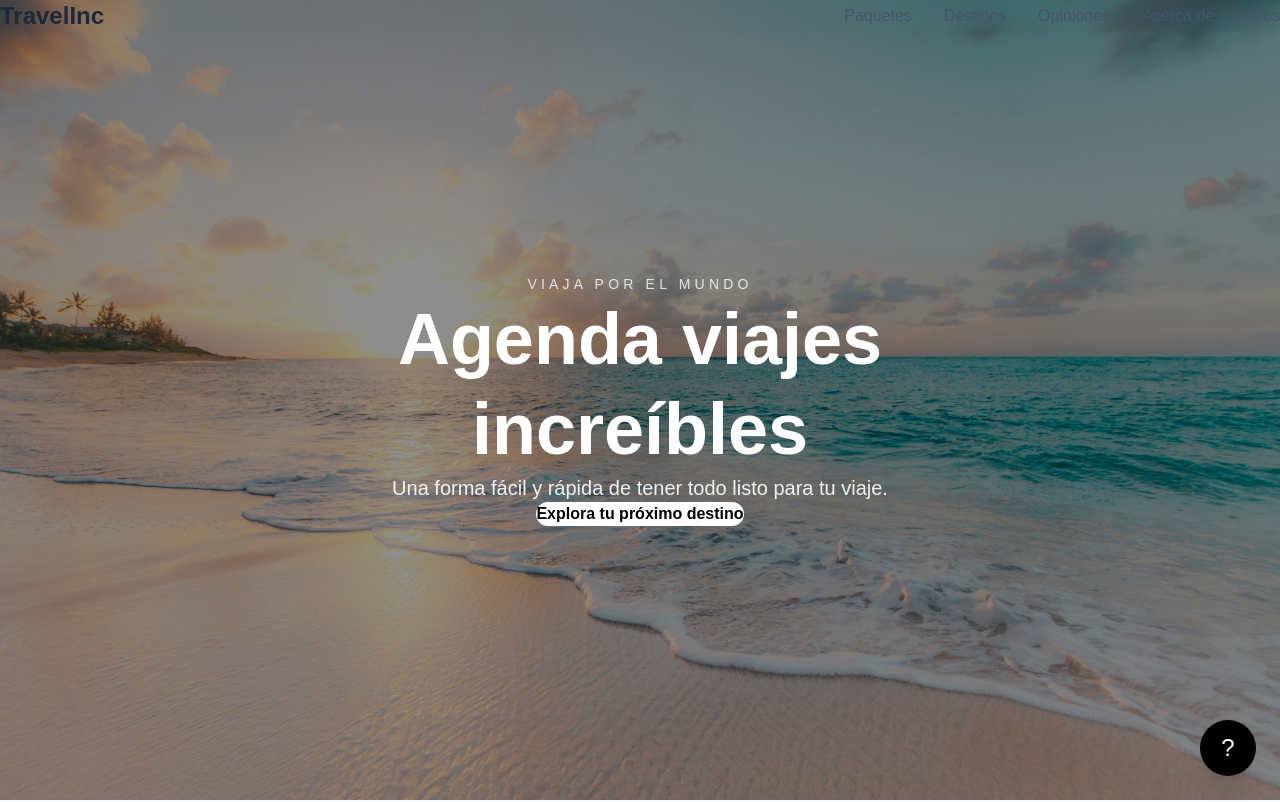
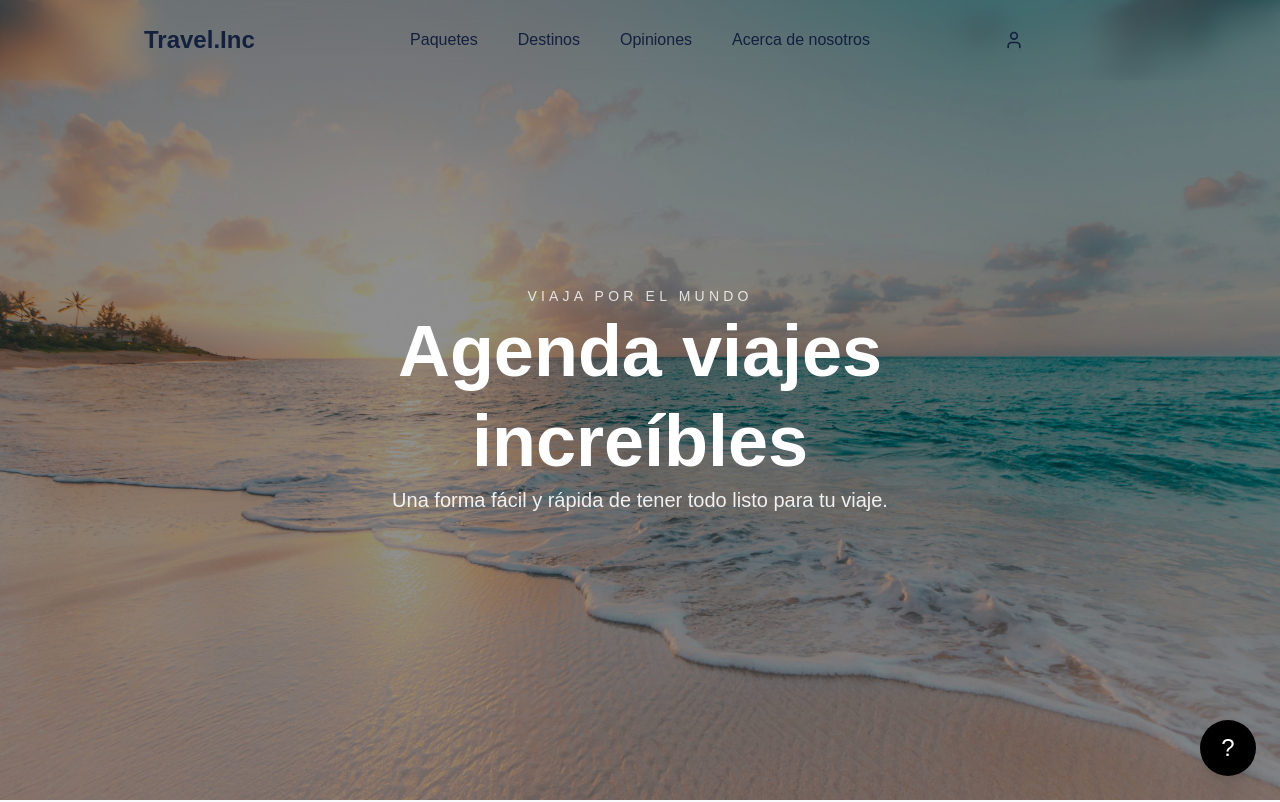
Before and after one commit to AndreaMedinaRico/travel-agency, a React (Vite) app: page / in a window 1280 px wide. Shown: the top 802 px of the page. Built offline with nearby package versions, Linux system fonts and the light colour scheme.

Commit message:
refactor: fix navbar distribution

```diff
--- a/src/components/common/NavItem.jsx
+++ b/src/components/common/NavItem.jsx
@@ -1,9 +1,12 @@
 const NavItem = ({ href, children }) => {
   return (
-    <li>
+    <li className="flex items-center justify-center">
       <a
         href={href}
-        className="text-slate-600 transition hover:text-black"
+        className="
+          font-medium text-[#13203e]
+          transition hover:text-blue-800
+        "
       >
         {children}
       </a>
--- a/src/components/layout/Navbar.jsx
+++ b/src/components/layout/Navbar.jsx
@@ -1,14 +1,23 @@
+import { User } from 'lucide-react';
 import NavItem from '../common/NavItem';
 
 const Navbar = () => {
   return (
-    <header className="fixed top-0 left-0 z-50 w-full backdrop-blur-md">
-      <nav className="mx-auto flex max-w-7xl items-center justify-between px-6 py-4">
-        <h1 className="text-2xl font-bold text-slate-800">
-          TravelInc
-        </h1>
+    <header
+      className="
+        fixed top-0 z-50 w-full backdrop-blur-md
+      "
+    >
+      <nav className="mx-auto flex h-20 max-w-5xl items-center justify-end pl-20">
+        {/* Logo */}
+        <div className="w-100">
+          <h1 className="text-2xl font-bold text-[#13203e]">
+            Travel.Inc
+          </h1>
+        </div>
 
-        <ul className="hidden gap-8 md:flex">
+        {/* Links */}
+        <ul className="    absolute left-1/2 -translate-x-1/2 flex items-center gap-10">
           <NavItem href="paquetes">
             Paquetes
           </NavItem>
@@ -24,8 +33,21 @@ const Navbar = () => {
           <NavItem href="acercade">
             Acerca de nosotros
           </NavItem>
+        </ul>
 
-        </ul>
+        {/* Icon */}
+        <div className="flex w-120 justify-end">
+          <button
+            aria-label="Perfil"
+            className="
+              rounded-full  p-3
+              text-[#13203e]
+              transition hover:bg-slate-100
+            "
+          >
+            <User size={20} />
+          </button>
+        </div>
       </nav>
     </header>
   );
--- a/src/sections/HeroSection.jsx
+++ b/src/sections/HeroSection.jsx
@@ -25,16 +25,6 @@ const HeroSection = () => {
         <p className="mb-8 text-lg text-white/90 md:text-xl">
           Una forma fácil y rápida de tener todo listo para tu viaje.
         </p>
-
-        <button
-          className="
-            rounded-full bg-white px-8 py-4
-            font-semibold text-black
-            transition hover:scale-105
-          "
-        >
-          Explora tu próximo destino
-        </button>
       </div>
     </section>
   );
--- a/src/sections/PackageSection.jsx
+++ b/src/sections/PackageSection.jsx
@@ -7,7 +7,7 @@ const PackagesSection = () => {
       id="destinations"
       className="bg-slate-50 px-6 py-24"
     >
-      <div className="mx-auto max-w-7xl">
+      <div className="mx-auto max-w-7xl px-6">
         <div className="mb-14 text-center">
           <p className="mb-3 text-sm uppercase tracking-[0.3em] text-slate-500">
             Travel Packages
```
